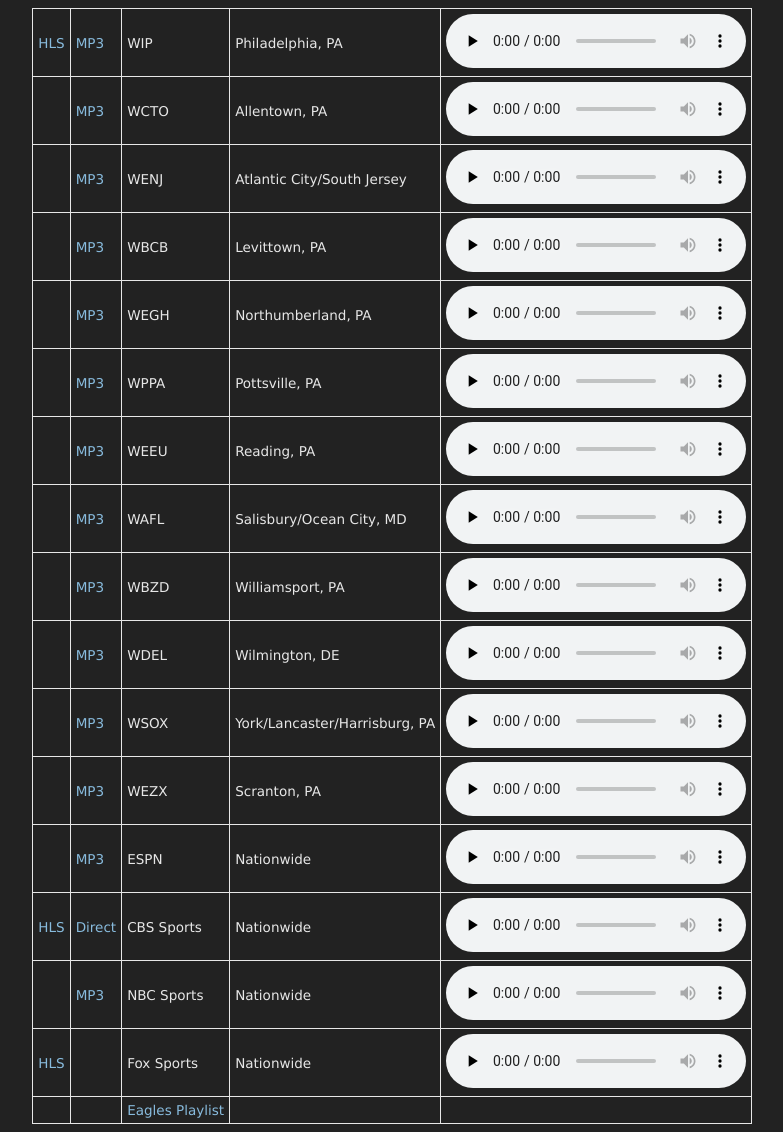
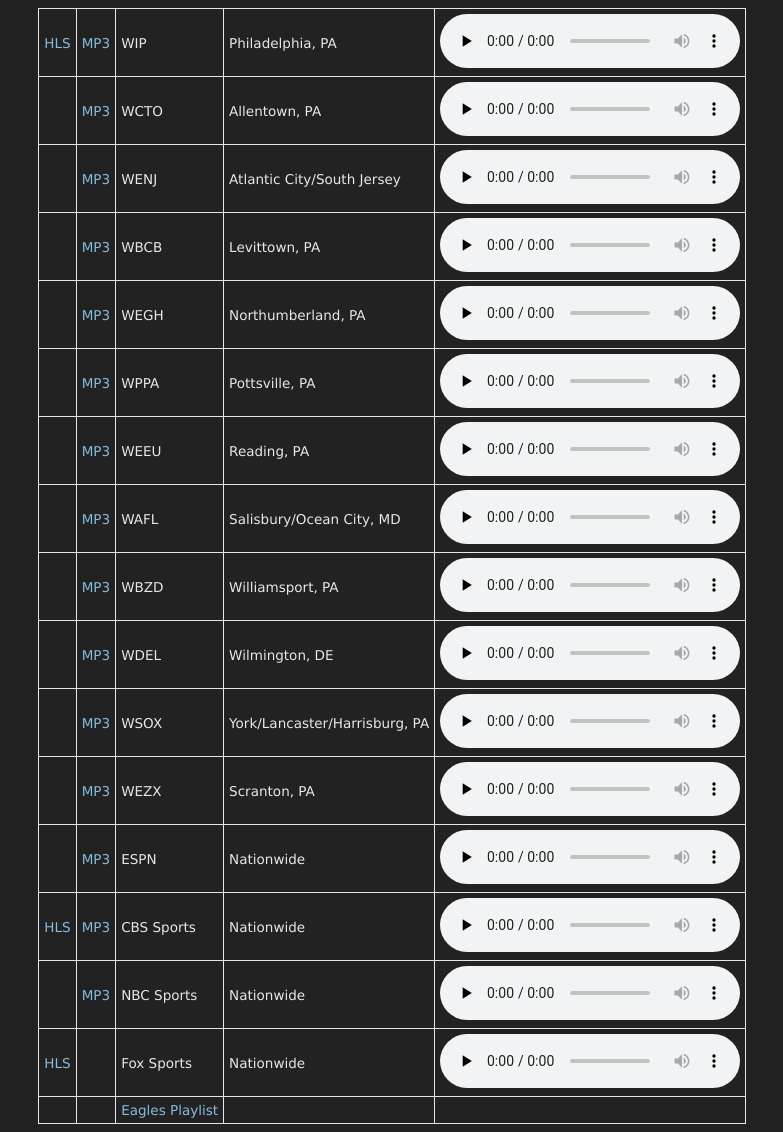
Before and after one commit to danburd/danburd.github.io, a Jekyll site: the page eagles.html, which Jekyll copies as it is, in a window 1280 px wide. Shown: the whole page, without its empty margins (243-1026 px from the left). Built offline with Jekyll 4.4.1, drawn with Linux system fonts in a browser that asks for light colours.

Commit message:
Update eagles.html

```diff
--- a/eagles.html
+++ b/eagles.html
@@ -109,7 +109,7 @@
   </tr>
   <tr>
    <td><a href="/hlsjsaudio.html?stream=https://playerservices.streamtheworld.com/api/livestream-redirect/CBSSPORTS_ADP.m3u8">HLS</a></td>
-   <td><a href="https://playerservices.streamtheworld.com/api/livestream-redirect/CBSSPORTS.mp3">Direct</a></td>
+   <td><a href="https://playerservices.streamtheworld.com/api/livestream-redirect/CBSSPORTS.mp3">MP3</a></td>
    <td>CBS Sports</td>
    <td>Nationwide</td>
    <td><audio controls preload="none"><source src="https://playerservices.streamtheworld.com/api/livestream-redirect/CBSSPORTS.mp3" type="audio/mpeg"></audio></td>
```
